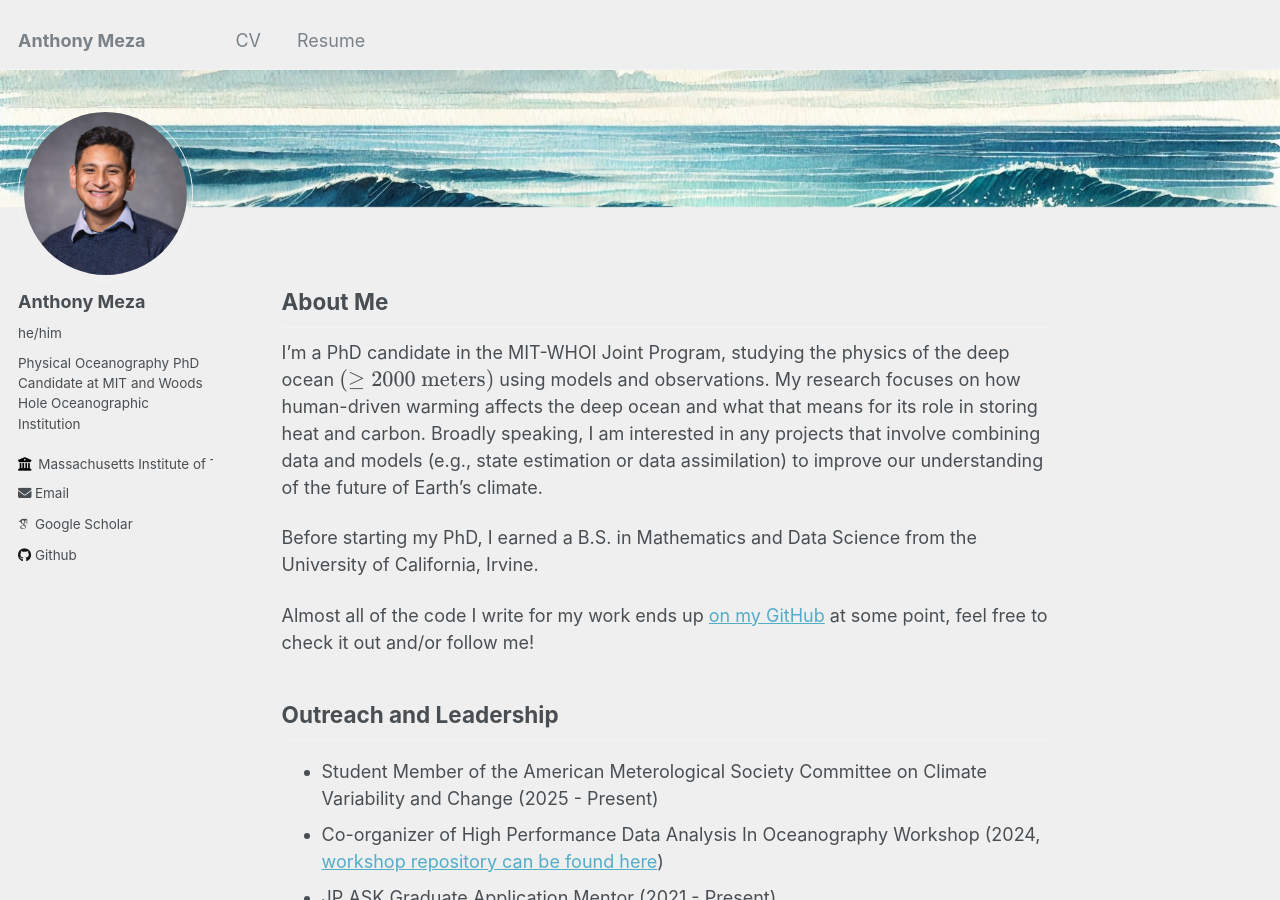
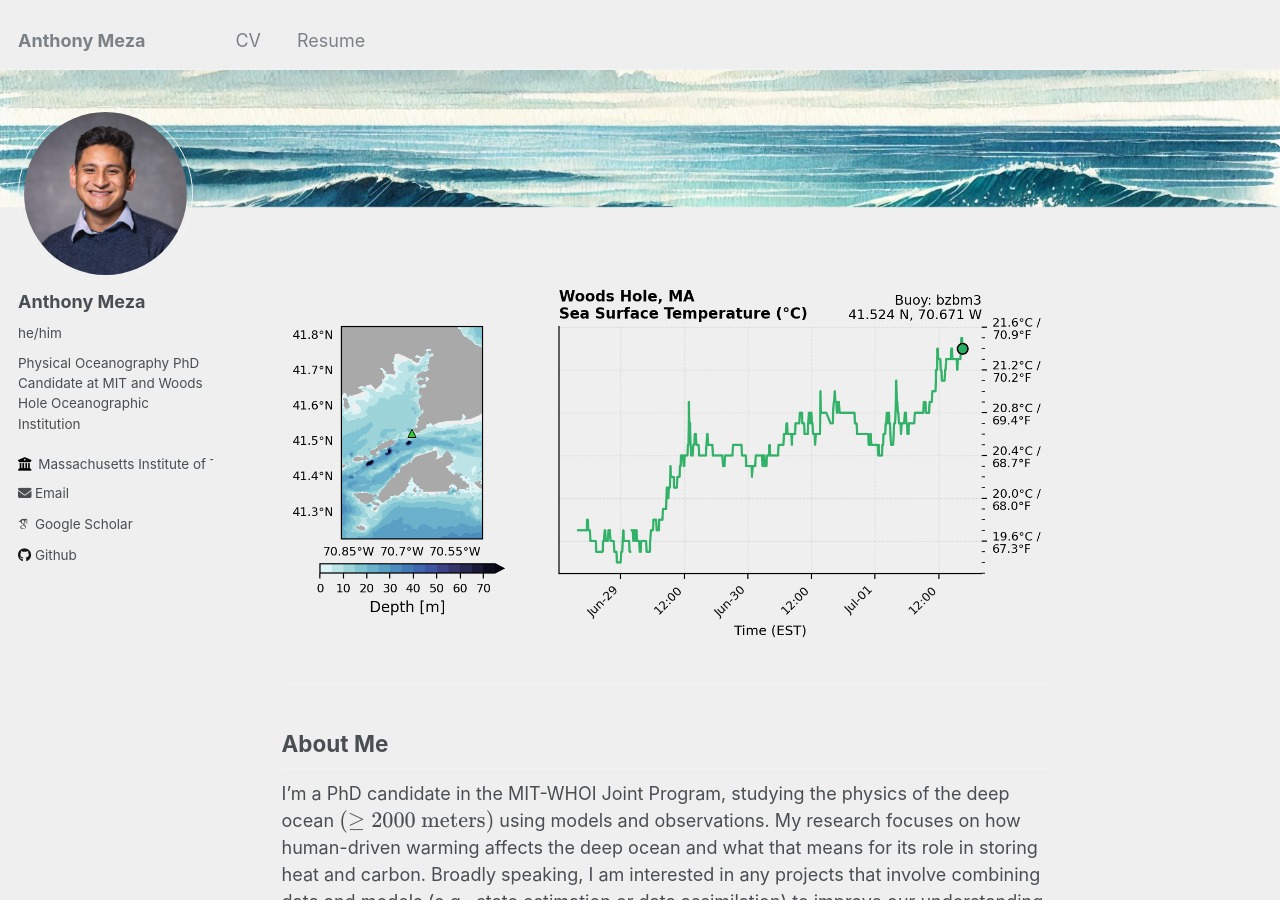
Before and after one commit to anthony-meza/anthony-meza.github.io, a Jekyll site: the page built from _pages/about.md, in a window 1280 px wide and 900 px high. Built offline with Jekyll 4.4.1, drawn with Linux system fonts in a browser that asks for light colours; some web fonts are replaced.

Commit message:
Update about.md

```diff
--- a/_pages/about.md
+++ b/_pages/about.md
@@ -10,6 +10,10 @@ header:
 redirect_from:
   - /about/
   - /about.html
+
+---
+
+![Latest Sea Surface Temperature at Woods Hole](/images/temperature_plot.png){: style="display: block; margin: 2em auto; max-width: 100%; border-radius: 8px;" }
 
 ---
 ## About Me
@@ -26,6 +30,3 @@ Almost all of the code I write for my work ends up [on my GitHub](https://github
   - MIT-WHOI Joint Program Student Representative and Vice President (2022 - 2024)
   - MIT-WHOI Summer Math Refresher Instructor (2023 - 2024)
   - Co-organizer of the Graduate Climate Conference (2023)
-
----
-![Latest Sea Surface Temperature at Woods Hole](/images/temperature_plot.png){: style="display: block; margin: 2em auto; max-width: 100%; border-radius: 8px;" }
```
